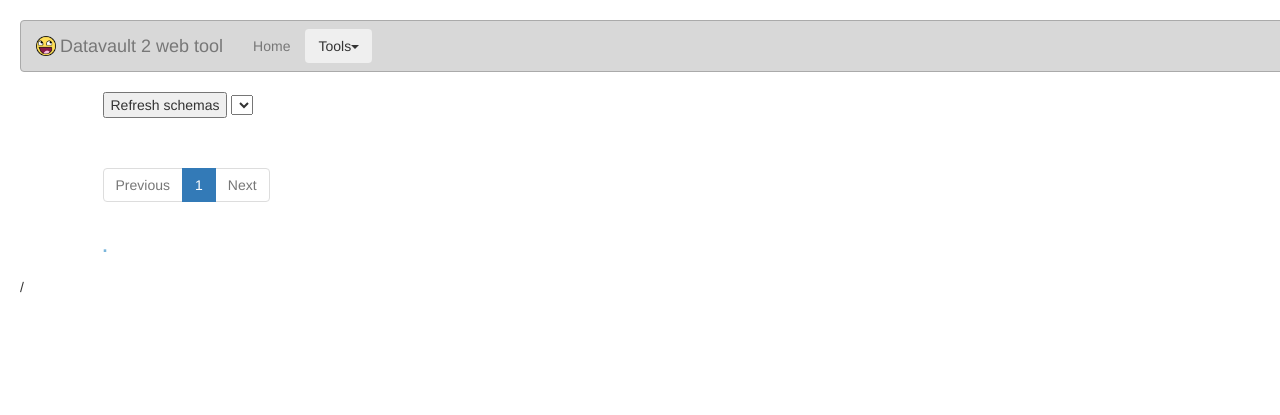
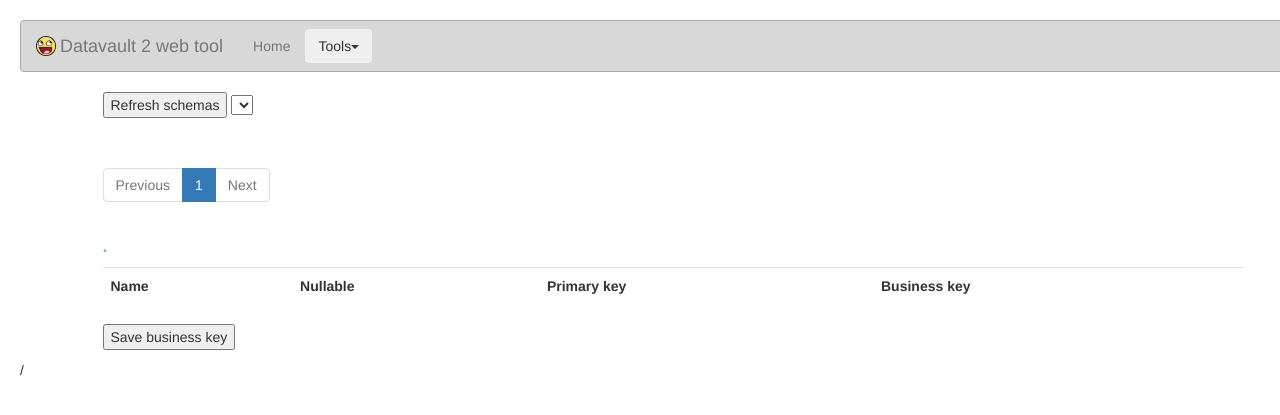
Before and after one commit to gtoonstra/dv2-tool, a Django app: page /tables in a window 1280 px wide. Shown: the top 415 px of the page. Run offline with Django 3.2, Linux system fonts and the light colour scheme; lists and menus that the app fills with data are empty; parts of the project's set-up code (start-up, migrations or seed data) failed here and were passed over; some libraries are stand-ins or nearby versions.

Commit message:
Can now update business keys

```diff
--- a/dv2/webtool/models.py
+++ b/dv2/webtool/models.py
@@ -15,9 +15,10 @@
     table = models.ForeignKey(Table, related_name='columns', on_delete=models.CASCADE)
     nullable = models.BooleanField(default=True)
     primary_key = models.BooleanField(default=True)
-    alias = models.CharField(max_length=200)
+    business_key = models.BooleanField(default=False)
 
 
 class ForeignKey(models.Model):
     src_col = models.ForeignKey(Column, on_delete=models.PROTECT, related_name='src_col')
     tgt_col = models.ForeignKey(Column, on_delete=models.PROTECT, related_name='tgt_col')
+    constraint_name = models.CharField(max_length=200)
--- a/dv2/webtool/schema/table.py
+++ b/dv2/webtool/schema/table.py
@@ -82,6 +82,9 @@
                 self.hash_keys[constraint_name] = 'hkey_{0}'.format(key.tgt_table)
             else:
                 self.hash_keys[constraint_name] = 'hkey_{0}_{1}'.format(key.tgt_table, key.src_columns[0])
+
+    def get_foreign_keys(self):
+        return self.foreign_keys
 
     def guess_business_keys(self):
         for column_name, column in self.columns.items():
--- a/dv2/webtool/serializers.py
+++ b/dv2/webtool/serializers.py
@@ -1,11 +1,11 @@
-from .models import Schema, Table, Column
+from .models import Schema, Table, Column, ForeignKey
 from rest_framework import serializers
 
 
 class ColumnSerializer(serializers.ModelSerializer):
     class Meta:
         model = Column
-        fields = ('id', 'name', 'nullable', 'primary_key', 'alias')
+        fields = ('id', 'name', 'nullable', 'primary_key', 'business_key')
 
 
 class TableSerializer(serializers.ModelSerializer):
--- a/dv2/webtool/static/js/main.js
+++ b/dv2/webtool/static/js/main.js
@@ -58,7 +58,6 @@
         $scope.schemas = []
         $scope.selectedSchema = ""
         $scope.tables = []
-        $scope.columns = []
         $scope.filteredTables = []
         $scope.currentPage = 1
         $scope.totalItems = 0
@@ -109,7 +108,6 @@
 
         $scope.selectTable = function(tableid) {
           $scope.information = "Retrieving..."
-          $scope.columns.length = 0
           $http.get('/api/v1.0/tables/' + tableid + '/').
             then(function successCallback(response) {
                 $scope.information = "Success!"
@@ -120,6 +118,21 @@
                 $scope.error = error.data['message']
             });
         };
+
+        $scope.saveBusinessKey = function() {
+          $scope.information = "Saving..."
+
+          angular.forEach($scope.selectedTable.columns, function (value, key) {
+              $http.put('/api/v1.0/columns/' + value.id + '/', value).
+                then(function successCallback(response) {
+                    $scope.information = "Success!"
+                    $scope.error = ""
+                },
+                function errorCallback(error) {
+                    $scope.error = error.data['message']
+                });
+          })
+        };
     }
   ]);
 
--- a/dv2/webtool/templates/webtool/tables.html
+++ b/dv2/webtool/templates/webtool/tables.html
@@ -16,14 +16,21 @@
         <ul uib-pagination total-items="totalItems" items-per-page="numPerPage" ng-model="currentPage" ng-change="pageChanged()"></ul>
 
         <h4>{% verbatim %}{{selectedSchema}}.{{selectedTable.name}}{% endverbatim %}</h4>
-        <table>
+        <table class="table">
+          <tr>
+            <th>Name</th>
+            <th>Nullable</th>
+            <th>Primary key</th>
+            <th>Business key</th>
+          </tr>
           <tr ng-repeat="column in selectedTable.columns">
             <td>{% verbatim %}{{column.name}}{% endverbatim %}</td>
-            <td></td>
-            <td></td>
-            <td></td>
+            <td><input type="checkbox" ng-model="column.nullable" disabled></td>
+            <td><input type="checkbox" ng-model="column.primary_key" disabled></td>
+            <td><input type="checkbox" ng-model="column.business_key"></td>
           </tr>
         </table>
+        <button ng-click="saveBusinessKey()">Save business key</button>
 
         <h4 ng-bind="information"></h4>
         <h4 ng-bind="error"></h4>
--- a/dv2/webtool/views.py
+++ b/dv2/webtool/views.py
@@ -11,7 +11,7 @@
 from .schema_manager import SchemaManager
 import logging
 
-from .models import Schema, Table, Column
+from .models import Schema, Table, Column, ForeignKey
 
 
 schemaManager = SchemaManager()
@@ -53,6 +53,11 @@
     queryset = Column.objects.all()
     serializer_class = ColumnSerializer
 
+    def update(self, request, pk):
+        instance = Column.objects.get(id=pk)
+        instance.business_key = request.data.get('business_key', instance.business_key)
+        instance.save()
+        return Response('{}', status=status.HTTP_200_OK)
 
 def tables(request):
     context = {}
@@ -106,4 +111,30 @@
                 model_column.alias = column.alias
                 model_column.save()
 
+    for schema_name in schemas:
+        schema = schemaManager.get_schema(schema_name)
+        model_schema = Schema.objects.get(pk=schema_name)
+        table_list = schema.get_tables()
+        for table in table_list:
+            model_table = Table.objects.get(name=table.name, schema=model_schema)
+            foreign_keys = table.get_foreign_keys()
+
+            for constraint_name, fkey in foreign_keys.items():
+                src_schema = Schema.objects.get(pk=fkey.src_schema)
+                tgt_schema = Schema.objects.get(pk=fkey.tgt_schema)
+                src_table = Table.objects.get(name=fkey.src_table, schema=src_schema)
+                tgt_table = Table.objects.get(name=fkey.tgt_table, schema=tgt_schema)
+                for src_col_name, tgt_col_name in zip(fkey.src_columns, fkey.tgt_columns):
+                    src_col = Column.objects.get(name=src_col_name, table=src_table)
+                    tgt_col = Column.objects.get(name=tgt_col_name, table=tgt_table)
+
+                    fk = None
+                    try:
+                        fk = ForeignKey.objects.get(src_col=src_col, tgt_col=tgt_col)
+                    except ForeignKey.DoesNotExist:
+                        fk = ForeignKey.objects.create(src_col=src_col, tgt_col=tgt_col)
+
+                    fk.constraint_name = constraint_name
+                    fk.save()
+
     return Response('{}', status=status.HTTP_200_OK)
```
Also changed, not shown: dv2/webtool/migrations/0001_initial.py.
